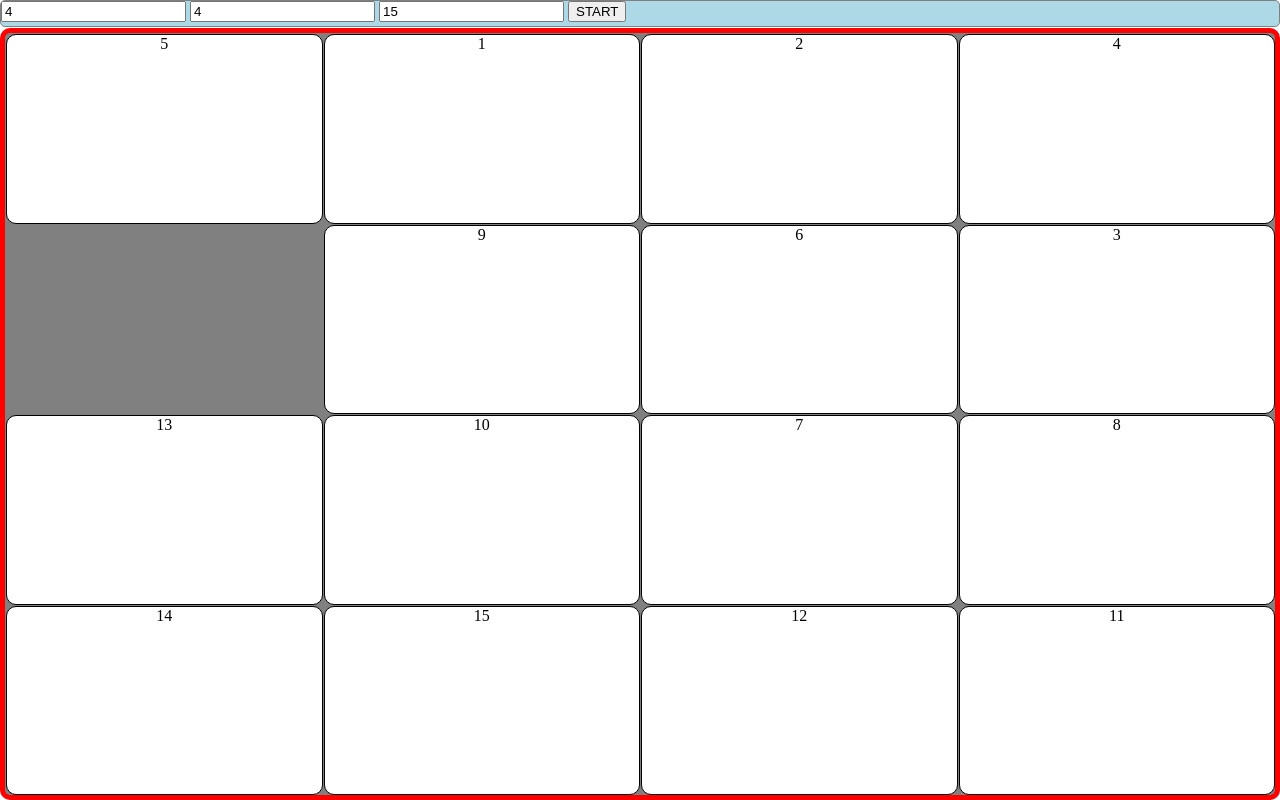
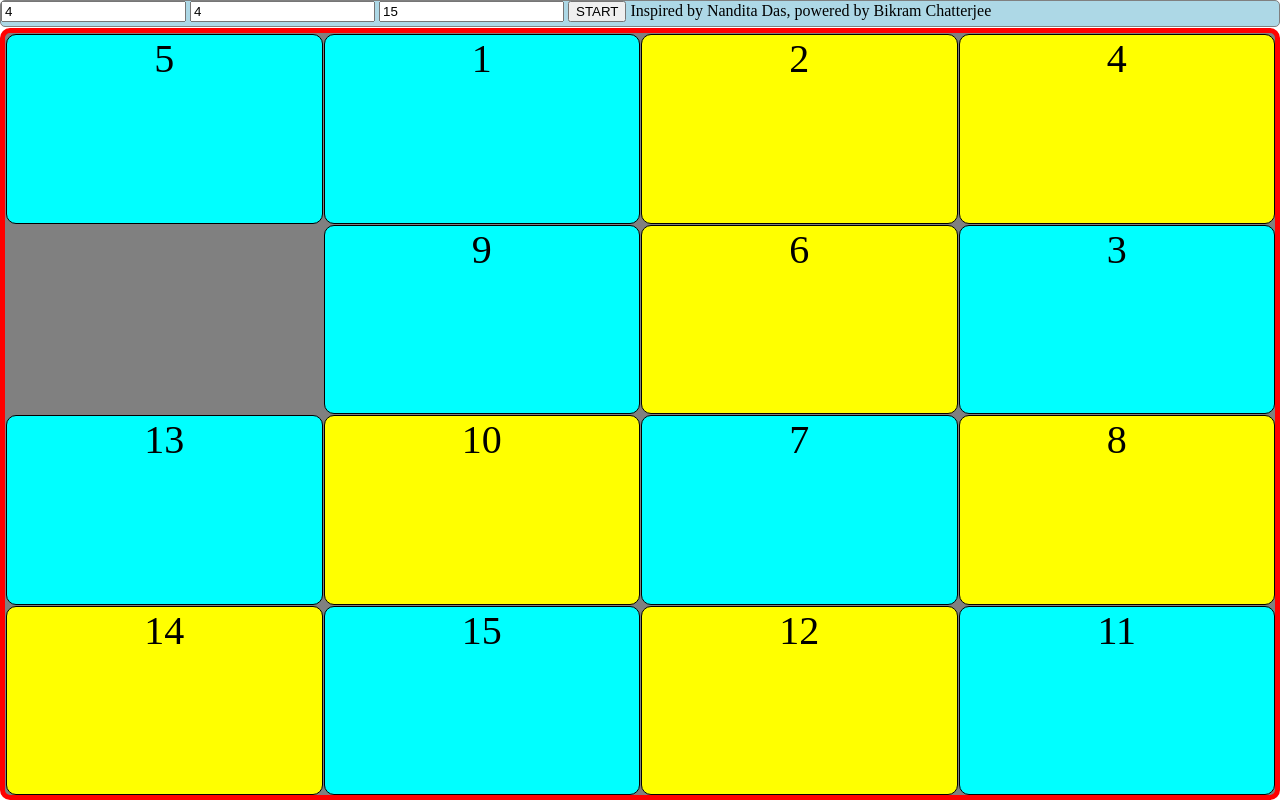
Before and after one commit to c-bik/game1415, a plain HTML site: page index.html in a window 1280 px wide. Both pictures are taken after a click on the button "START". Drawn offline with nearby package versions, Linux system fonts and the light colour scheme.

Commit message:
nena feedbacks

```diff
--- a/game.js
+++ b/game.js
@@ -36,6 +36,7 @@ function build_game()
                 dom: (count > 0
                      ? $('<div>')
                         .addClass('game-piece')
+                        .addClass(count%2 == 0 ? 'game_piece_even' : 'game_piece_odd')
                         .text(count)
                      : $('<div>')
                         .addClass('empty_piece')
@@ -169,11 +170,20 @@ function render() {
             if(game[i][j].val < 0)
                 game[i][j].dom
                     .removeClass('game-piece')
-                    .addClass('empty_piece')
-            else
+                    .addClass('empty_piece');
+            else {
                 game[i][j].dom
                     .removeClass('empty_piece')
-                    .addClass('game-piece')
+                    .addClass('game-piece');
+                if(game[i][j].val % 2 == 0)
+                    game[i][j].dom
+                        .removeClass('game_piece_odd')
+                        .addClass('game_piece_even');
+                else
+                    game[i][j].dom
+                        .removeClass('game_piece_even')
+                        .addClass('game_piece_odd');
+            }
         }
     }
 }
--- a/index.html
+++ b/index.html
@@ -14,6 +14,7 @@
         <input id="borad-height" type="text" value="4"/>
         <input id="borad-max" type="text" value="15"/>
         <input id="game-start" type="button" value="START"/>
+        <span>Inspired by Nandita Das, powered by Bikram Chatterjee</span>
     </div>
     <div id="main-body" class="game-board"></div>
     <script language='javascript' src="http://code.jquery.com/jquery-1.9.1.min.js"></script>
@@ -27,6 +28,12 @@
                     adjust_pieces();
                 });
 
+            $('#borad-width').button();
+            $('#borad-height').button();
+            $('#borad-max').button();
+            $('#game-start').button();
+            $('#title-bar').buttonset();
+
             $('#game-start').click(function(e) {
                 build_game();
             });
--- a/styles.css
+++ b/styles.css
@@ -28,6 +28,14 @@
     bottom:0px;
 }
 
+.game_piece_odd {
+    background: cyan;
+}
+
+.game_piece_even {
+    background: yellow;
+}
+
 .game-piece {
 	padding: 0;
     border-bottom-right-radius: 10px;
@@ -35,11 +43,12 @@
     border-top-left-radius: 10px;
     border-top-right-radius: 10px;
     position: absolute;
-    background: white;
     border:1px solid black;
     text-align:center;
     display:block;
     vertical-align:middle;
+    font-family:"Times New Roman", Times, serif;
+    font-size:40px;
 }
 
 .empty_piece {
```
